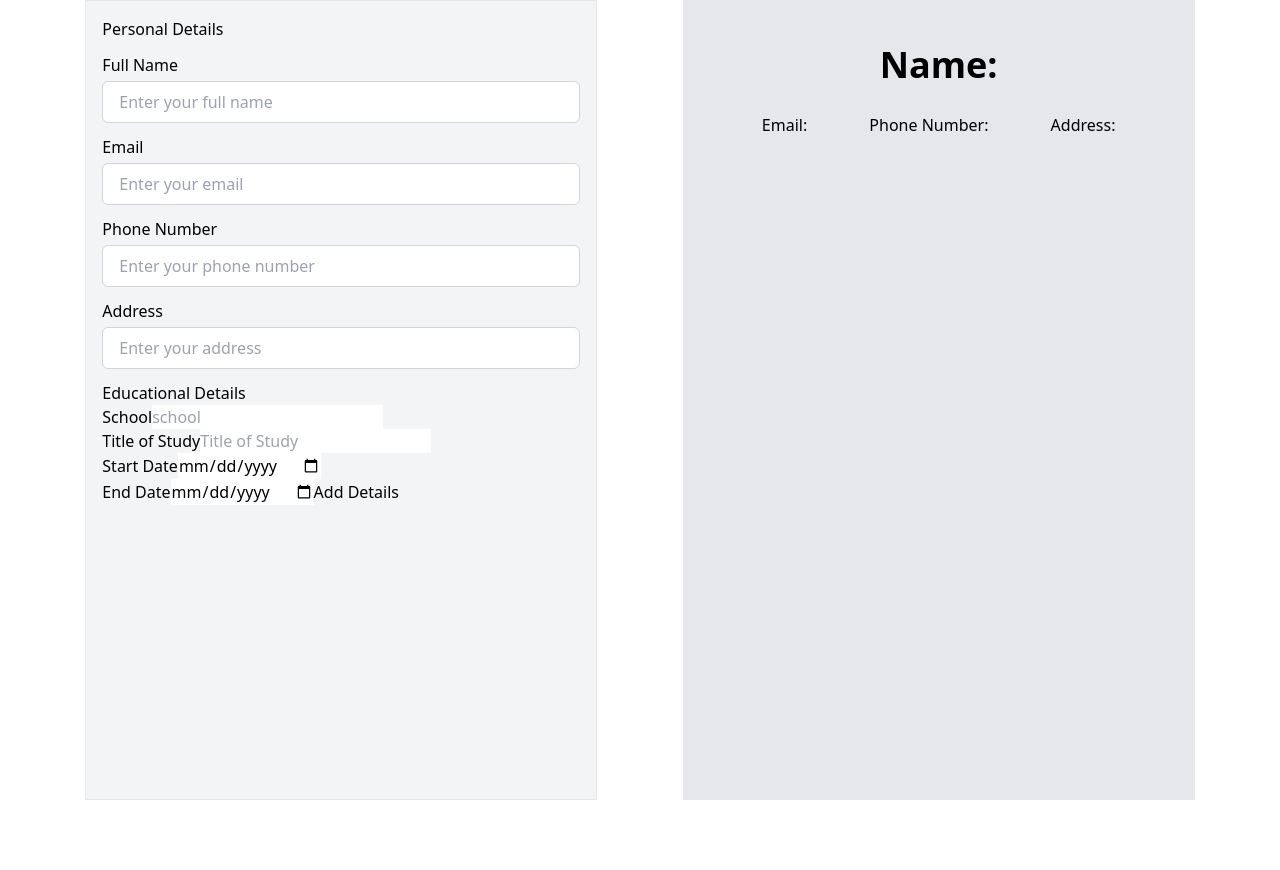
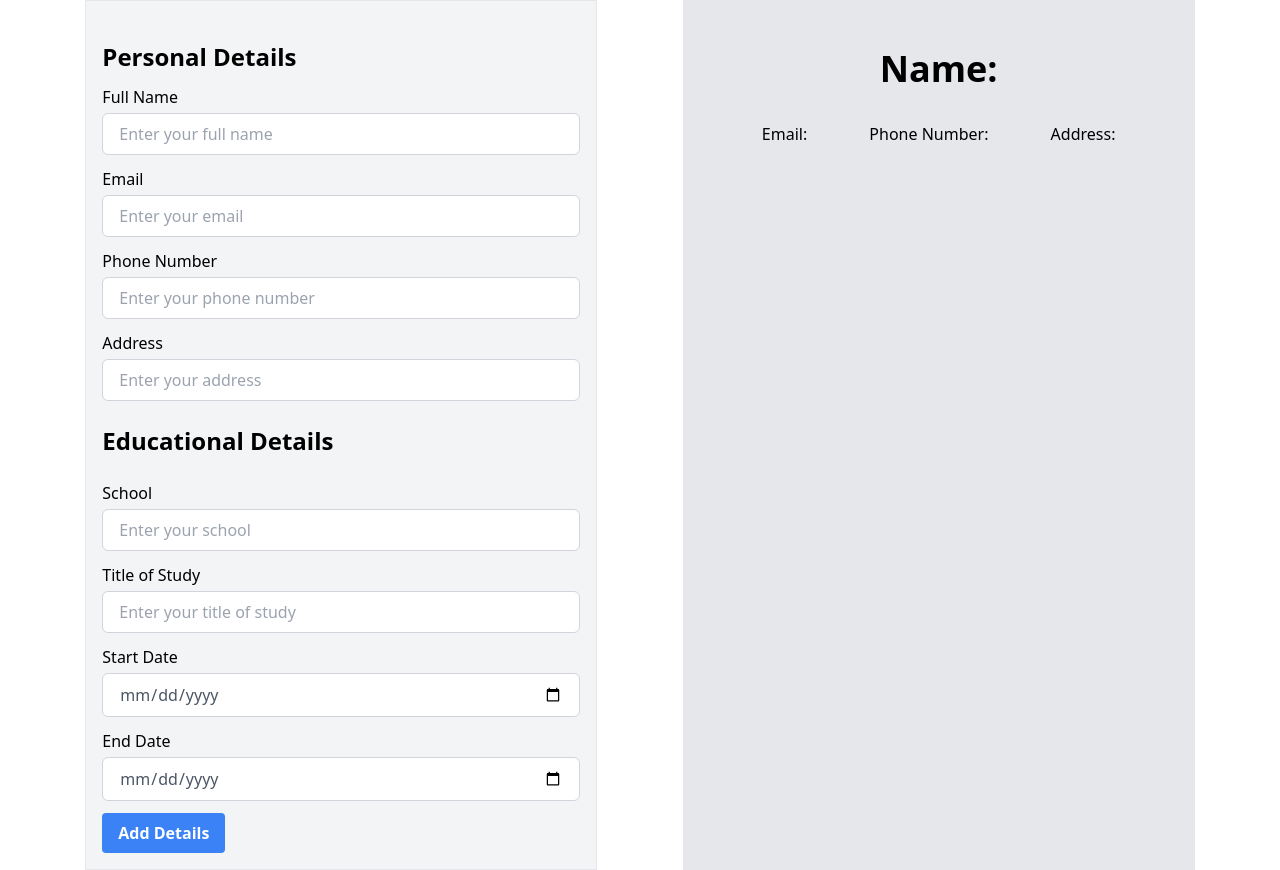
Before and after one commit to saadniazifed/SmartResume, a React (Vite) app: page / in a window 1280 px wide. Before the commit the page ends 800 px from the top, so only its background shows below. Built offline with nearby package versions, Linux system fonts and the light colour scheme.

Commit message:
Added the Educational Details functionality.

```diff
--- a/src/App.jsx
+++ b/src/App.jsx
@@ -1,6 +1,7 @@
 import { useState } from "react";
 import PersonalDetailsInput from "./components/PersonalDetails/PersonalDetailsInput";
 import RenderPersonalDetailsInput from "./components/PersonalDetails/RenderPersonalDetailsInput";
+import EducationDetailsInput from "./components/EducationDetails/EducationDetailsInput";
 
 function App() {
   const [personalDetails, setPersonalDetails] = useState({
@@ -26,21 +27,6 @@ function App() {
     endDate: "",
   });
 
-  const handleInputChange = (field, value) => {
-    setInputValues((prevValues) => ({ ...prevValues, [field]: value }));
-  };
-
-  const handleEducationDetails = (e) => {
-    e.preventDefault();
-    setEducationInfo((prevInfo) => [...prevInfo, { ...inputValues }]);
-    setInputValues({
-      school: "",
-      titleOfStudy: "",
-      startDate: "",
-      endDate: "",
-    });
-  };
-
   return (
     <div className="flex justify-evenly min-h-screen">
       <div className="w-2/5 border p-4 bg-gray-100 min-h-screen">
@@ -49,40 +35,12 @@ function App() {
             personalDetails={personalDetails}
             setPersonalDetails={setPersonalDetails}
           />
-          <span>Educational Details</span>
-          <br />
-          <label>School</label>
-          <input
-            type="text"
-            placeholder="school"
-            value={inputValues.school}
-            onChange={(e) => handleInputChange("school", e.target.value)}
+          <EducationDetailsInput
+            setInputValues={setInputValues}
+            setEducationInfo={setEducationInfo}
+            inputValues={inputValues}
+            educationInfo={educationInfo}
           />
-          <br />
-          <label>Title of Study</label>
-          <input
-            type="text"
-            placeholder="Title of Study"
-            value={inputValues.titleOfStudy}
-            onChange={(e) => handleInputChange("titleOfStudy", e.target.value)}
-          />
-          <br />
-          <label>Start Date</label>
-          <input
-            type="date"
-            placeholder="Start Date"
-            value={inputValues.startDate}
-            onChange={(e) => handleInputChange("startDate", e.target.value)}
-          />
-          <br />
-          <label>End Date</label>
-          <input
-            type="date"
-            placeholder="End Date"
-            value={inputValues.endDate}
-            onChange={(e) => handleInputChange("endDate", e.target.value)}
-          />
-          <button onClick={handleEducationDetails}>Add Details</button>
         </form>
       </div>
       <div className="w-2/5 border p-4 bg-gray-200 min-h-screen">
--- /dev/null
+++ b/src/components/EducationDetails/EducationDetailsInput.jsx
@@ -0,0 +1,63 @@
+import React from "react";
+import { educationDetailsInput } from "../../utils/personalDetailsUtils";
+import FormInput from "../FormInput";
+import PropTypes from "prop-types";
+
+const EducationDetailsInput = (props) => {
+  const { setInputValues, setEducationInfo, inputValues } = props;
+
+  const handleInputChange = (field, value) => {
+    setInputValues((prevValues) => ({ ...prevValues, [field]: value }));
+  };
+
+  const handleEducationDetails = (e) => {
+    e.preventDefault();
+    setEducationInfo((prevInfo) => [...prevInfo, { ...inputValues }]);
+    setInputValues({
+      school: "",
+      titleOfStudy: "",
+      startDate: "",
+      endDate: "",
+    });
+  };
+
+  return (
+    <>
+      <span className="text-2xl font-semibold mt-6  block">
+        Educational Details
+      </span>
+
+      <br />
+      {educationDetailsInput.map((input) => (
+        <React.Fragment key={input.id}>
+          <FormInput
+            label={input.label}
+            type={input.type}
+            placeholder={input.placeholder}
+            value={inputValues[input.name]}
+            onChange={(e) => handleInputChange(input.name, e.target.value)}
+          />
+        </React.Fragment>
+      ))}
+      <button
+        onClick={handleEducationDetails}
+        className="bg-blue-500 hover:bg-blue-600 text-white font-semibold py-2 px-4 rounded focus:outline-none focus:ring-2 focus:ring-blue-400"
+      >
+        Add Details
+      </button>
+    </>
+  );
+};
+
+EducationDetailsInput.propTypes = {
+  setInputValues: PropTypes.func.isRequired,
+  setEducationInfo: PropTypes.func.isRequired,
+  inputValues: PropTypes.shape({
+    school: PropTypes.string.isRequired,
+    titleOfStudy: PropTypes.string.isRequired,
+    startDate: PropTypes.string.isRequired,
+    endDate: PropTypes.string.isRequired,
+  }).isRequired,
+};
+
+export default EducationDetailsInput;
--- a/src/components/PersonalDetails/PersonalDetailsInput.jsx
+++ b/src/components/PersonalDetails/PersonalDetailsInput.jsx
@@ -15,15 +15,15 @@ const PersonalDetailsInput = (props) => {
 
   return (
     <>
-      <h3 className="font-san mb-3">Personal Details</h3>
+      <h3 className="text-2xl font-semibold mt-6 mb-3 block">
+        Personal Details
+      </h3>
       {personalDetailsInput.map((input) => (
         <React.Fragment key={input.id}>
           <FormInput
             {...input}
             value={personalDetails[personalDetailsInput.name]}
             onChange={onChange}
-            errorMessage={input.errorMessage}
-            pattern={input.pattern}
             setPersonalDetails={setPersonalDetails}
           />
         </React.Fragment>
--- a/src/utils/personalDetailsUtils.js
+++ b/src/utils/personalDetailsUtils.js
@@ -37,3 +37,42 @@ export const personalDetailsInput = [
     errorMessage: "It Should Be A Valid Address. Max Word Limit is 30.",
   },
 ];
+
+export const educationDetailsInput = [
+  {
+    label: "School",
+    name: "school",
+    placeholder: "Enter your school",
+    type: "text",
+    id: 1,
+    required: true,
+    errorMessage: "School name is required.",
+  },
+  {
+    label: "Title of Study",
+    name: "titleOfStudy",
+    placeholder: "Enter your title of study",
+    type: "text",
+    id: 2,
+    required: true,
+    errorMessage: "Title of study is required.",
+  },
+  {
+    label: "Start Date",
+    name: "startDate",
+    placeholder: "Enter start date",
+    type: "date",
+    id: 3,
+    required: true,
+    errorMessage: "Start date is required.",
+  },
+  {
+    label: "End Date",
+    name: "endDate",
+    placeholder: "Enter end date",
+    type: "date",
+    id: 4,
+    required: true,
+    errorMessage: "End date is required.",
+  },
+];
```
Also changed, not shown: src/components/EducationDetails/RenderEducationDetails.jsx (added).
